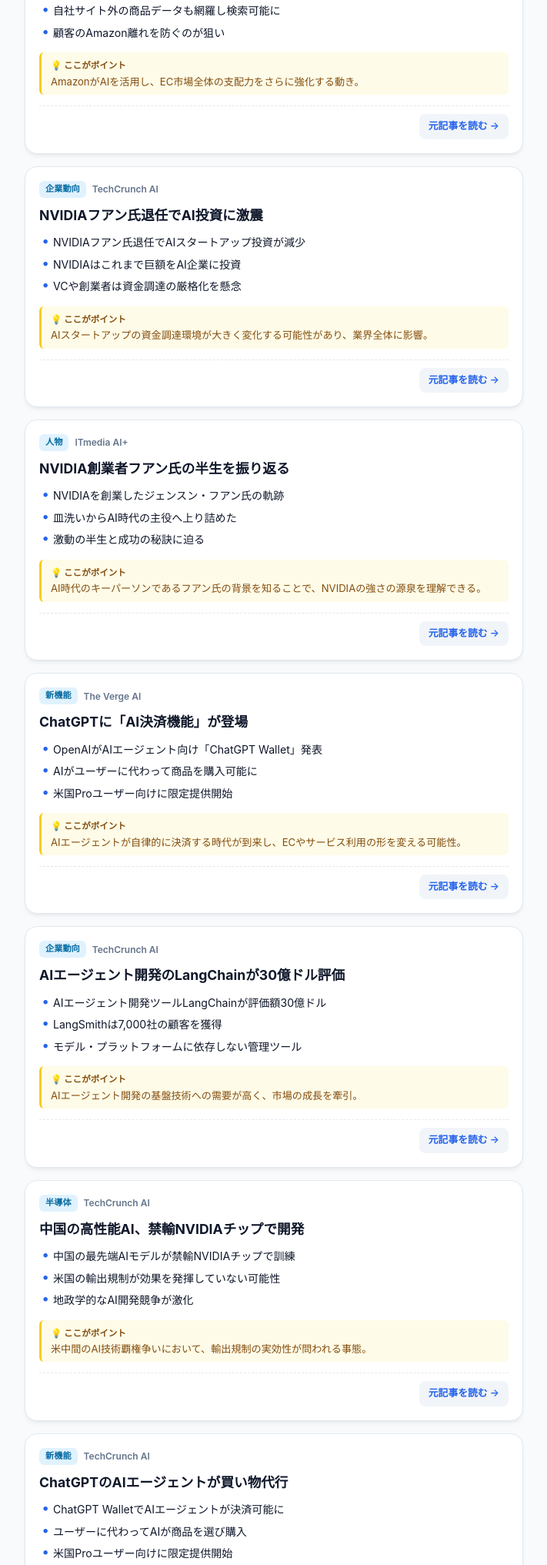
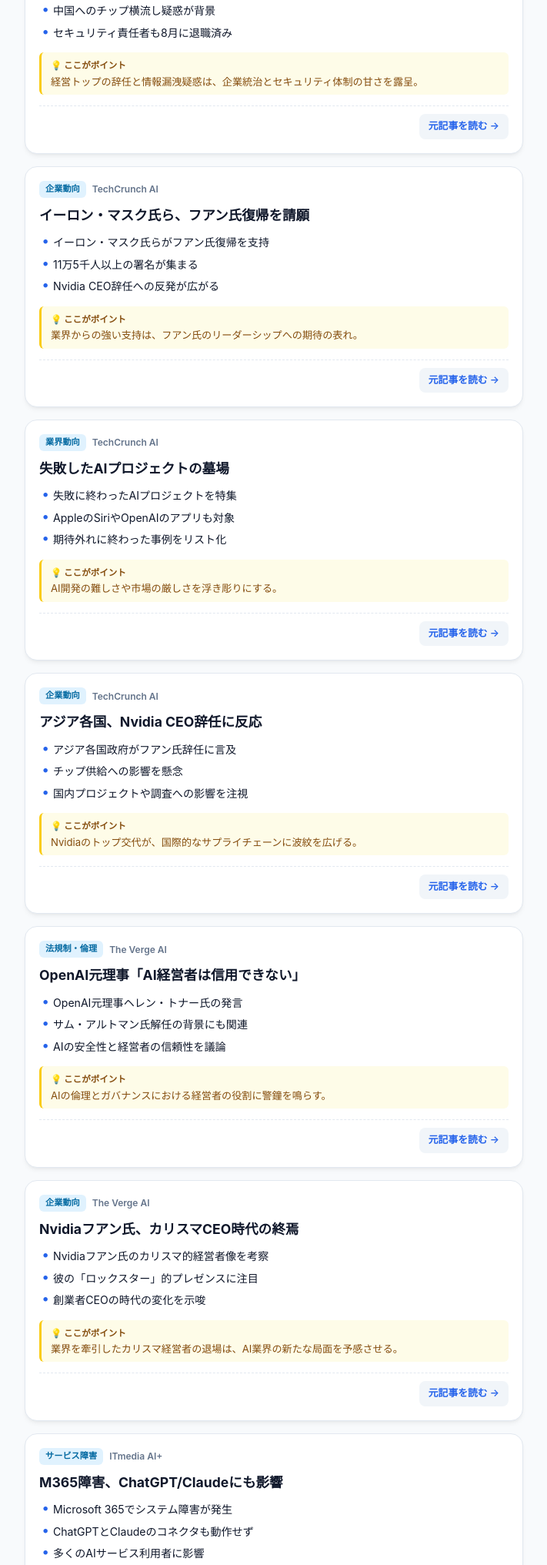
Before and after one commit to cluclu-land/ai-news-digest, a plain HTML site: page docs/index.html in a window 1280 px wide. Shown: the part 310-2343 px from the top of the page at 77% size, without its empty margins (284-995 px from the left). Drawn offline with Linux system fonts and the light colour scheme.

Commit message:
Update AI news digest [skip ci]

```diff
--- a/docs/index.html
+++ b/docs/index.html
@@ -240,7 +240,7 @@
     <h1>AI News Daily Digest</h1>
     <div class="subtitle">通勤中・スキマ時間の1分で掴む最新動向</div>
     <div class="meta-bar">
-      <span>更新日時: 2026年11月14日 10:39</span>
+      <span>更新日時: 2026年11月15日 10:13</span>
       <span>厳選 7 本</span>
     </div>
   </header>
@@ -250,30 +250,30 @@
     <article class="card">
       <div class="card-header">
         <span class="tag">企業動向</span>
-        <span class="source-name">The Verge AI</span>
+        <span class="source-name">TechCrunch AI</span>
       </div>
 
-      <h2 class="card-title">Amazonが「世界の商品データ」を構築へ</h2>
+      <h2 class="card-title">Nvidia CEO辞任とセキュリティ問題</h2>
 
       <ul class="bullets">
 
-        <li>Amazonが全ネット商品の情報を集約する計画</li>
+        <li>Nvidia CEOジェンスン・フアン氏が辞任</li>
 
-        <li>自社サイト外の商品データも網羅し検索可能に</li>
+        <li>中国へのチップ横流し疑惑が背景</li>
 
-        <li>顧客のAmazon離れを防ぐのが狙い</li>
+        <li>セキュリティ責任者も8月に退職済み</li>
 
       </ul>
 
 
       <div class="takeaway-box">
         <div class="takeaway-title">💡 ここがポイント</div>
-        <div class="takeaway-content">AmazonがAIを活用し、EC市場全体の支配力をさらに強化する動き。</div>
+        <div class="takeaway-content">経営トップの辞任と情報漏洩疑惑は、企業統治とセキュリティ体制の甘さを露呈。</div>
       </div>
 
 
       <div class="card-footer">
-        <a href="https://www.theverge.com/tech/1033697/amazon-world-product-graph-ai-search" target="_blank" rel="noopener noreferrer" class="source-link">
+        <a href="https://techcrunch.com/2026/11/14/where-was-nvidias-security-team/" target="_blank" rel="noopener noreferrer" class="source-link">
           元記事を読む →
         </a>
       </div>
@@ -285,27 +285,27 @@
         <span class="source-name">TechCrunch AI</span>
       </div>
 
-      <h2 class="card-title">NVIDIAフアン氏退任でAI投資に激震</h2>
+      <h2 class="card-title">イーロン・マスク氏ら、フアン氏復帰を請願</h2>
 
       <ul class="bullets">
 
-        <li>NVIDIAフアン氏退任でAIスタートアップ投資が減少</li>
+        <li>イーロン・マスク氏らがフアン氏復帰を支持</li>
 
-        <li>NVIDIAはこれまで巨額をAI企業に投資</li>
+        <li>11万5千人以上の署名が集まる</li>
 
-        <li>VCや創業者は資金調達の厳格化を懸念</li>
+        <li>Nvidia CEO辞任への反発が広がる</li>
 
       </ul>
 
 
       <div class="takeaway-box">
         <div class="takeaway-title">💡 ここがポイント</div>
-        <div class="takeaway-content">AIスタートアップの資金調達環境が大きく変化する可能性があり、業界全体に影響。</div>
+        <div class="takeaway-content">業界からの強い支持は、フアン氏のリーダーシップへの期待の表れ。</div>
       </div>
 
 
       <div class="card-footer">
-        <a href="https://techcrunch.com/2026/11/13/jensen-huangs-departure-blasts-big-hole-in-ai-startup-funding-vcs-and-founders-say/" target="_blank" rel="noopener noreferrer" class="source-link">
+        <a href="https://techcrunch.com/2026/11/14/elon-musk-other-tech-execs-sign-petition-calling-on-nvidia-to-reinstate-jensen-huang/" target="_blank" rel="noopener noreferrer" class="source-link">
           元記事を読む →
         </a>
       </div>
@@ -313,63 +313,31 @@
 
     <article class="card">
       <div class="card-header">
-        <span class="tag">人物</span>
-        <span class="source-name">ITmedia AI+</span>
+        <span class="tag">業界動向</span>
+        <span class="source-name">TechCrunch AI</span>
       </div>
 
-      <h2 class="card-title">NVIDIA創業者フアン氏の半生を振り返る</h2>
+      <h2 class="card-title">失敗したAIプロジェクトの墓場</h2>
 
       <ul class="bullets">
 
-        <li>NVIDIAを創業したジェンスン・フアン氏の軌跡</li>
+        <li>失敗に終わったAIプロジェクトを特集</li>
 
-        <li>皿洗いからAI時代の主役へ上り詰めた</li>
+        <li>AppleのSiriやOpenAIのアプリも対象</li>
 
-        <li>激動の半生と成功の秘訣に迫る</li>
+        <li>期待外れに終わった事例をリスト化</li>
 
       </ul>
 
 
       <div class="takeaway-box">
         <div class="takeaway-title">💡 ここがポイント</div>
-        <div class="takeaway-content">AI時代のキーパーソンであるフアン氏の背景を知ることで、NVIDIAの強さの源泉を理解できる。</div>
+        <div class="takeaway-content">AI開発の難しさや市場の厳しさを浮き彫りにする。</div>
       </div>
 
 
       <div class="card-footer">
-        <a href="https://www.itmedia.co.jp/business/articles/2611/14/news008.html" target="_blank" rel="noopener noreferrer" class="source-link">
-          元記事を読む →
-        </a>
-      </div>
-    </article>
-
-    <article class="card">
-      <div class="card-header">
-        <span class="tag">新機能</span>
-        <span class="source-name">The Verge AI</span>
-      </div>
-
-      <h2 class="card-title">ChatGPTに「AI決済機能」が登場</h2>
-
-      <ul class="bullets">
-
-        <li>OpenAIがAIエージェント向け「ChatGPT Wallet」発表</li>
-
-        <li>AIがユーザーに代わって商品を購入可能に</li>
-
-        <li>米国Proユーザー向けに限定提供開始</li>
-
-      </ul>
-
-
-      <div class="takeaway-box">
-        <div class="takeaway-title">💡 ここがポイント</div>
-        <div class="takeaway-content">AIエージェントが自律的に決済する時代が到来し、ECやサービス利用の形を変える可能性。</div>
-      </div>
-
-
-      <div class="card-footer">
-        <a href="https://www.theverge.com/ai-artificial-intelligence/1033425/openai-chatgpt-wallet" target="_blank" rel="noopener noreferrer" class="source-link">
+        <a href="https://techcrunch.com/2026/11/14/the-ai-graveyard-a-running-list-of-projects-and-startups-that-didnt-make-it/" target="_blank" rel="noopener noreferrer" class="source-link">
           元記事を読む →
         </a>
       </div>
@@ -381,27 +349,27 @@
         <span class="source-name">TechCrunch AI</span>
       </div>
 
-      <h2 class="card-title">AIエージェント開発のLangChainが30億ドル評価</h2>
+      <h2 class="card-title">アジア各国、Nvidia CEO辞任に反応</h2>
 
       <ul class="bullets">
 
-        <li>AIエージェント開発ツールLangChainが評価額30億ドル</li>
+        <li>アジア各国政府がフアン氏辞任に言及</li>
 
-        <li>LangSmithは7,000社の顧客を獲得</li>
+        <li>チップ供給への影響を懸念</li>
 
-        <li>モデル・プラットフォームに依存しない管理ツール</li>
+        <li>国内プロジェクトや調査への影響を注視</li>
 
       </ul>
 
 
       <div class="takeaway-box">
         <div class="takeaway-title">💡 ここがポイント</div>
-        <div class="takeaway-content">AIエージェント開発の基盤技術への需要が高く、市場の成長を牽引。</div>
+        <div class="takeaway-content">Nvidiaのトップ交代が、国際的なサプライチェーンに波紋を広げる。</div>
       </div>
 
 
       <div class="card-footer">
-        <a href="https://techcrunch.com/2026/11/13/ai-agent-startup-langchain-hits-3b-valuation/" target="_blank" rel="noopener noreferrer" class="source-link">
+        <a href="https://techcrunch.com/2026/11/14/asian-governments-react-to-nvidia-ceo-jensen-huangs-exit/" target="_blank" rel="noopener noreferrer" class="source-link">
           元記事を読む →
         </a>
       </div>
@@ -409,31 +377,31 @@
 
     <article class="card">
       <div class="card-header">
-        <span class="tag">半導体</span>
-        <span class="source-name">TechCrunch AI</span>
+        <span class="tag">法規制・倫理</span>
+        <span class="source-name">The Verge AI</span>
       </div>
 
-      <h2 class="card-title">中国の高性能AI、禁輸NVIDIAチップで開発</h2>
+      <h2 class="card-title">OpenAI元理事「AI経営者は信用できない」</h2>
 
       <ul class="bullets">
 
-        <li>中国の最先端AIモデルが禁輸NVIDIAチップで訓練</li>
+        <li>OpenAI元理事ヘレン・トナー氏の発言</li>
 
-        <li>米国の輸出規制が効果を発揮していない可能性</li>
+        <li>サム・アルトマン氏解任の背景にも関連</li>
 
-        <li>地政学的なAI開発競争が激化</li>
+        <li>AIの安全性と経営者の信頼性を議論</li>
 
       </ul>
 
 
       <div class="takeaway-box">
         <div class="takeaway-title">💡 ここがポイント</div>
-        <div class="takeaway-content">米中間のAI技術覇権争いにおいて、輸出規制の実効性が問われる事態。</div>
+        <div class="takeaway-content">AIの倫理とガバナンスにおける経営者の役割に警鐘を鳴らす。</div>
       </div>
 
 
       <div class="card-footer">
-        <a href="https://techcrunch.com/2026/11/13/export-banned-nvidia-chips-are-behind-chinas-most-powerful-ai-models-uh-oh-jensen/" target="_blank" rel="noopener noreferrer" class="source-link">
+        <a href="https://www.theverge.com/podcast/1032907/helen-toner-openai-cset-ai-safety-policy-interview" target="_blank" rel="noopener noreferrer" class="source-link">
           元記事を読む →
         </a>
       </div>
@@ -441,31 +409,63 @@
 
     <article class="card">
       <div class="card-header">
-        <span class="tag">新機能</span>
-        <span class="source-name">TechCrunch AI</span>
+        <span class="tag">企業動向</span>
+        <span class="source-name">The Verge AI</span>
       </div>
 
-      <h2 class="card-title">ChatGPTのAIエージェントが買い物代行</h2>
+      <h2 class="card-title">Nvidiaフアン氏、カリスマCEO時代の終焉</h2>
 
       <ul class="bullets">
 
-        <li>ChatGPT WalletでAIエージェントが決済可能に</li>
+        <li>Nvidiaフアン氏のカリスマ的経営者像を考察</li>
 
-        <li>ユーザーに代わってAIが商品を選び購入</li>
+        <li>彼の「ロックスター」的プレゼンスに注目</li>
 
-        <li>米国Proユーザー向けに限定提供開始</li>
+        <li>創業者CEOの時代の変化を示唆</li>
 
       </ul>
 
 
       <div class="takeaway-box">
         <div class="takeaway-title">💡 ここがポイント</div>
-        <div class="takeaway-content">AIが日常の購買行動に深く関わるようになり、利便性と倫理的課題が浮上。</div>
+        <div class="takeaway-content">業界を牽引したカリスマ経営者の退場は、AI業界の新たな局面を予感させる。</div>
       </div>
 
 
       <div class="card-footer">
-        <a href="https://techcrunch.com/2026/11/13/chatgpts-new-wallet-lets-ai-agents-shop-and-check-out-for-you/" target="_blank" rel="noopener noreferrer" class="source-link">
+        <a href="https://www.theverge.com/tech/1033781/nvidia-jensen-huang-last-visionary-showman-founder-ceo" target="_blank" rel="noopener noreferrer" class="source-link">
+          元記事を読む →
+        </a>
+      </div>
+    </article>
+
+    <article class="card">
+      <div class="card-header">
+        <span class="tag">サービス障害</span>
+        <span class="source-name">ITmedia AI+</span>
+      </div>
+
+      <h2 class="card-title">M365障害、ChatGPT/Claudeにも影響</h2>
+
+      <ul class="bullets">
+
+        <li>Microsoft 365でシステム障害が発生</li>
+
+        <li>ChatGPTとClaudeのコネクタも動作せず</li>
+
+        <li>多くのAIサービス利用者に影響</li>
+
+      </ul>
+
+
+      <div class="takeaway-box">
+        <div class="takeaway-title">💡 ここがポイント</div>
+        <div class="takeaway-content">基盤サービスの障害が、主要AIツールの利用に広範囲な影響を与える。</div>
+      </div>
+
+
+      <div class="card-footer">
+        <a href="https://www.itmedia.co.jp/aiplus/article/2611/13/2000003164/" target="_blank" rel="noopener noreferrer" class="source-link">
           元記事を読む →
         </a>
       </div>
```
